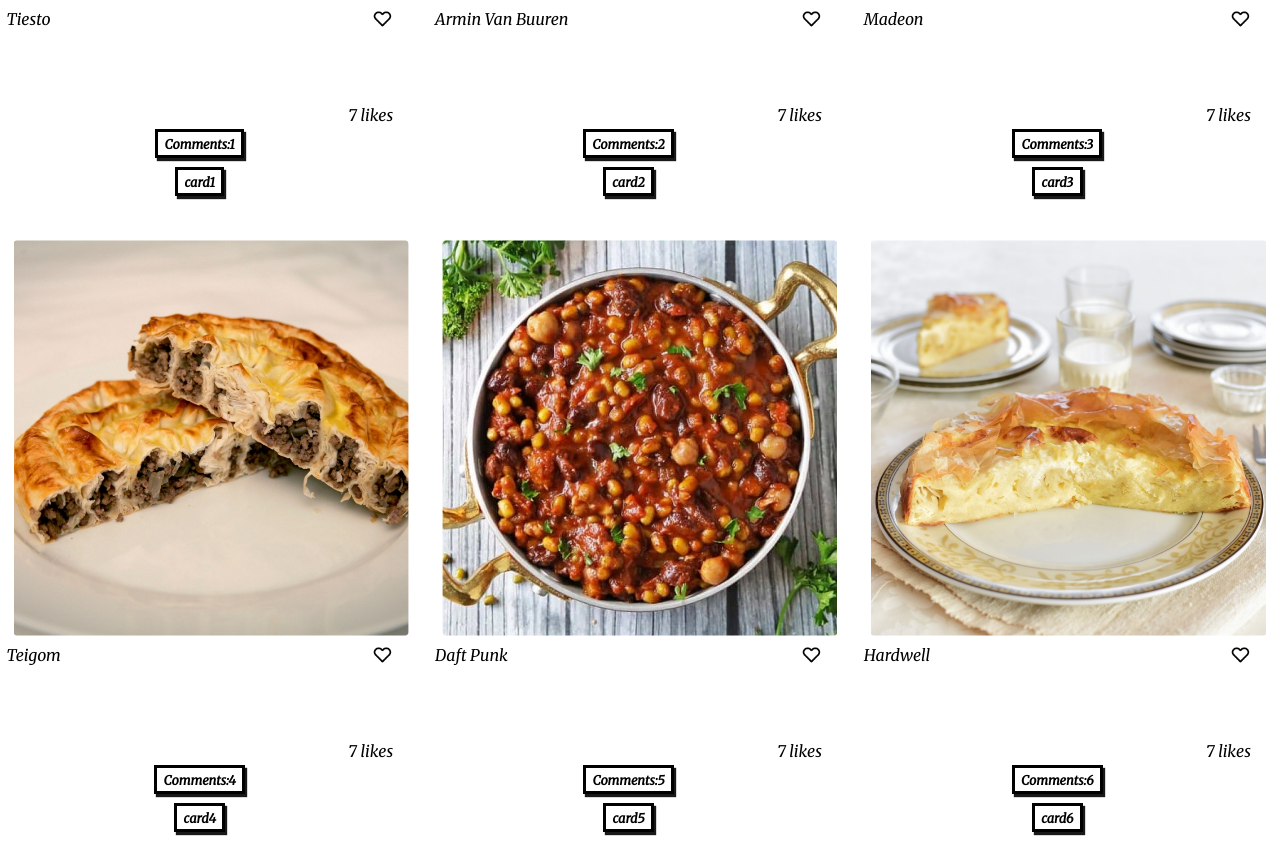
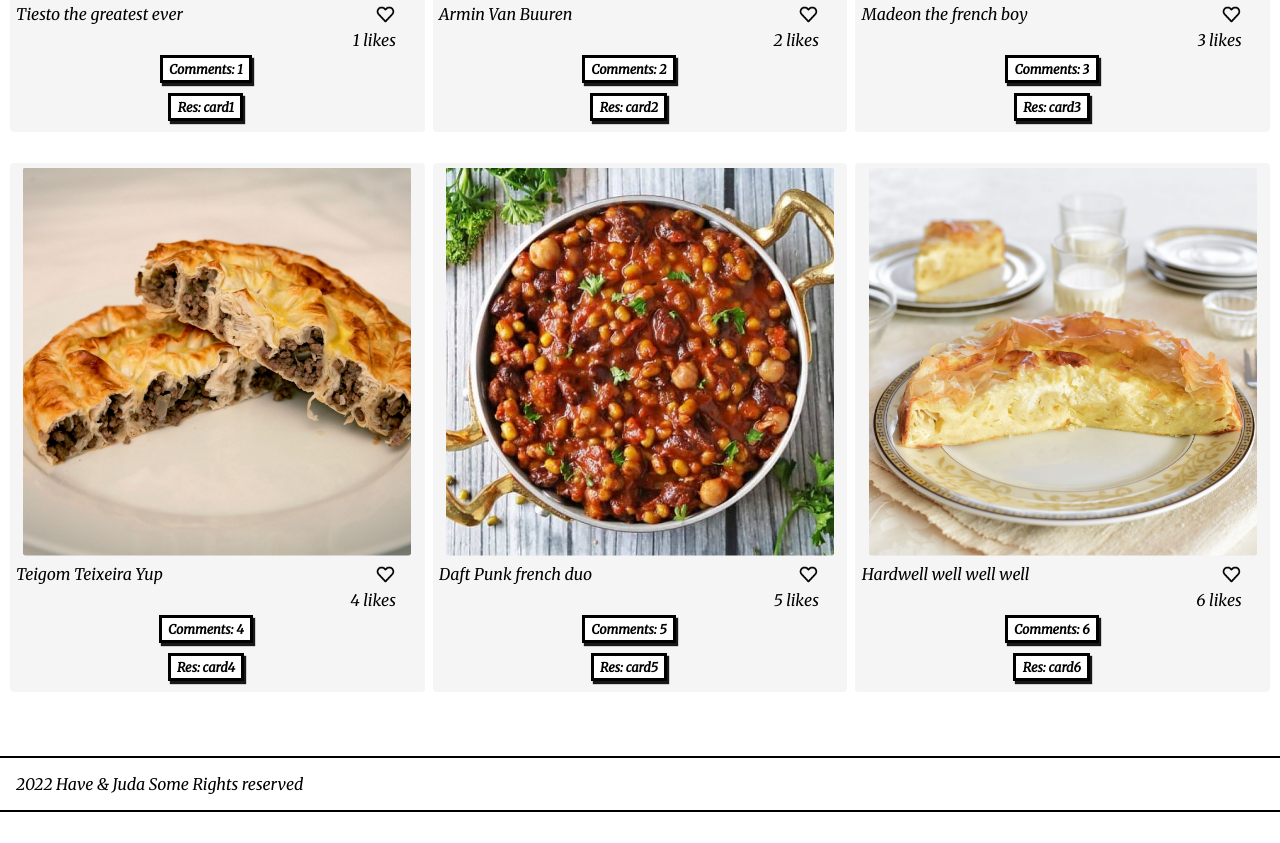
Before and after one commit to mrjuda/KT-Foods, a website built with webpack: page src/index.html in a window 1280 px wide. Shown: the part 454-1297 px from the top of the page. Built offline with nearby package versions, Linux system fonts and the light colour scheme.

Commit message:
Improve styling

```diff
--- a/modules/dyn.js
+++ b/modules/dyn.js
@@ -56,13 +56,13 @@ export default class DynGrid {
     const likeCounter = document.createElement('div');
     likeCounter.classList.add('like-counter');
     likeCounter.innerHTML = `
-    7 likes
+    ${id} likes
     `;
     const commentBtn = document.createElement('div');
     commentBtn.classList.add('comment-btn');
     commentBtn.id = `${id}`;
     commentBtn.innerHTML = `
-    Comments:${id}
+    Comments: ${id}
     `;
     const reserveBtn = document.createElement('div');
     reserveBtn.classList.add('reserve-btn');
@@ -70,7 +70,7 @@ export default class DynGrid {
     // Reservations7
     // `;
     reserveBtn.innerHTML = `
-    ${unqId}
+    Res: ${unqId}
     `;
     cardInfo.appendChild(cardTitle);
     cardInfo.appendChild(likeBtn);
--- a/modules/mealApiModule.js
+++ b/modules/mealApiModule.js
@@ -14,7 +14,7 @@ const cardData = [
   {
     // CARD 1 //
     unqId: 'card1',
-    project: 'Tiesto',
+    project: 'Tiesto the greatest ever',
     imgSrc: '../src/images/pic1.jpg',
   },
   {
@@ -26,25 +26,25 @@ const cardData = [
   {
     // CARD 3 //
     unqId: 'card3',
-    project: 'Madeon',
+    project: 'Madeon the french boy',
     imgSrc: '../src/images/pic3.jpg',
   },
   {
     // CARD 4 //
     unqId: 'card4',
-    project: 'Teigom',
+    project: 'Teigom Teixeira Yup',
     imgSrc: '../src/images/pic4.jpg',
   },
   {
     // CARD 5 //
     unqId: 'card5',
-    project: 'Daft Punk',
+    project: 'Daft Punk french duo',
     imgSrc: '../src/images/pic5.jpg',
   },
   {
     // CARD 6 //
     unqId: 'card6',
-    project: 'Hardwell',
+    project: 'Hardwell well well well',
     imgSrc: '../src/images/pic6.jpg',
   },
 ];
--- a/src/index.scss
+++ b/src/index.scss
@@ -25,7 +25,7 @@ ul {
 header {
   display: grid;
   grid-template-columns: auto auto auto;
-  padding: 0.8rem;
+  padding: 0.6rem;
 
   ul {
     display: flex;
@@ -53,13 +53,16 @@ h1 {
 .dynamic-grid {
   display: grid;
   grid-template-columns: auto auto auto;
-  gap: 0.4rem;
+  padding: 0.6rem;
+  gap: 0.5rem;
 }
 
 .card-container {
   display: grid;
   flex-direction: column;
   // grid-template-rows: 1fr 1fr;
+  background-color: #f5f5f5;
+  border-radius: 4px;
   margin-bottom: 1.4rem;
   justify-content: space-between;
   align-items: flex-start;
@@ -82,9 +85,7 @@ h1 {
   flex-direction: column;
   justify-content: space-between;
   padding: 0.2rem;
-  // align-items: center;
   width: 93%;
-  height: 24vh;
   padding: 0.2rem;
 
   p {
@@ -114,6 +115,7 @@ h1 {
 }
 
 .like-counter {
+  margin-top: 0.3rem;
   text-align: end;
 }
 
@@ -149,7 +151,7 @@ footer {
   padding: 0.8rem 0;
 
   .copyrights {
-    padding: 1.4rem 1rem;
+    padding: 1rem;
     margin: 0;
     text-align: left;
   }
```
Also changed, not shown: dist/main.js, src/index.css, 1 other file.
